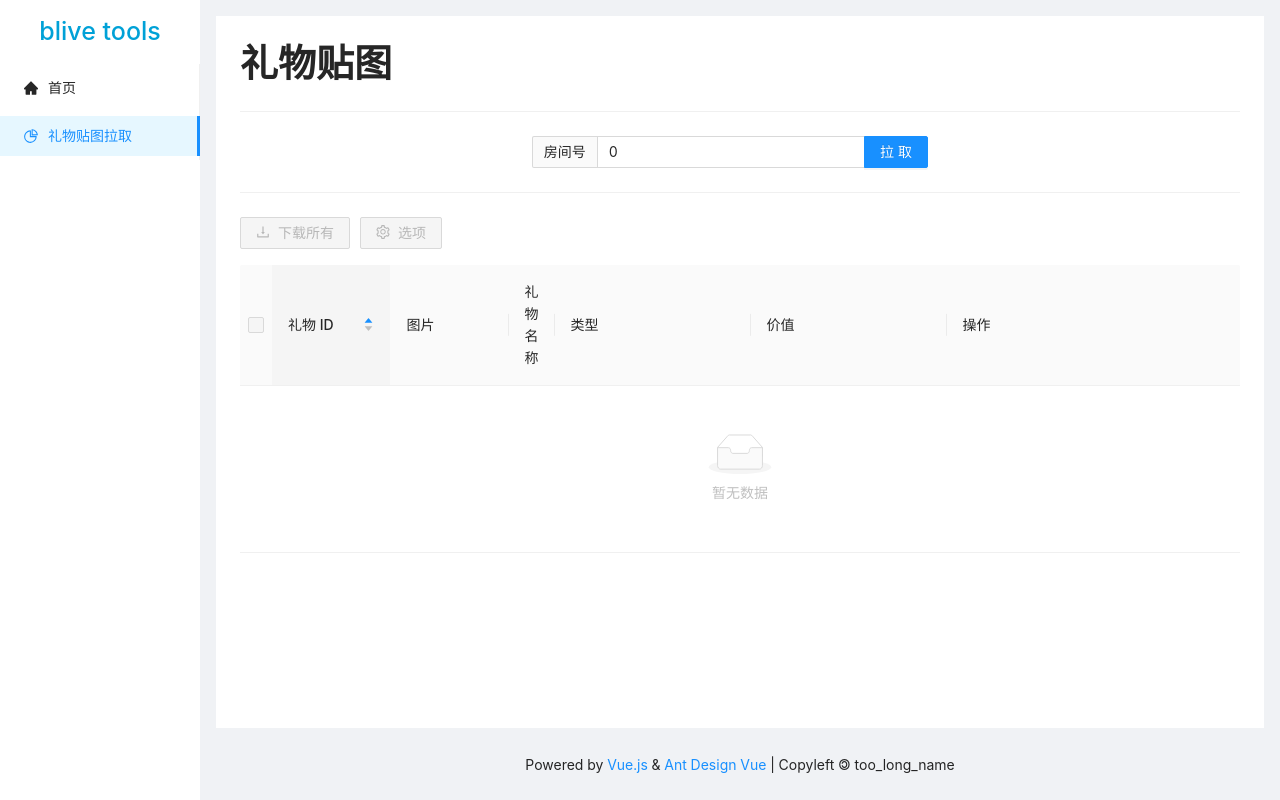
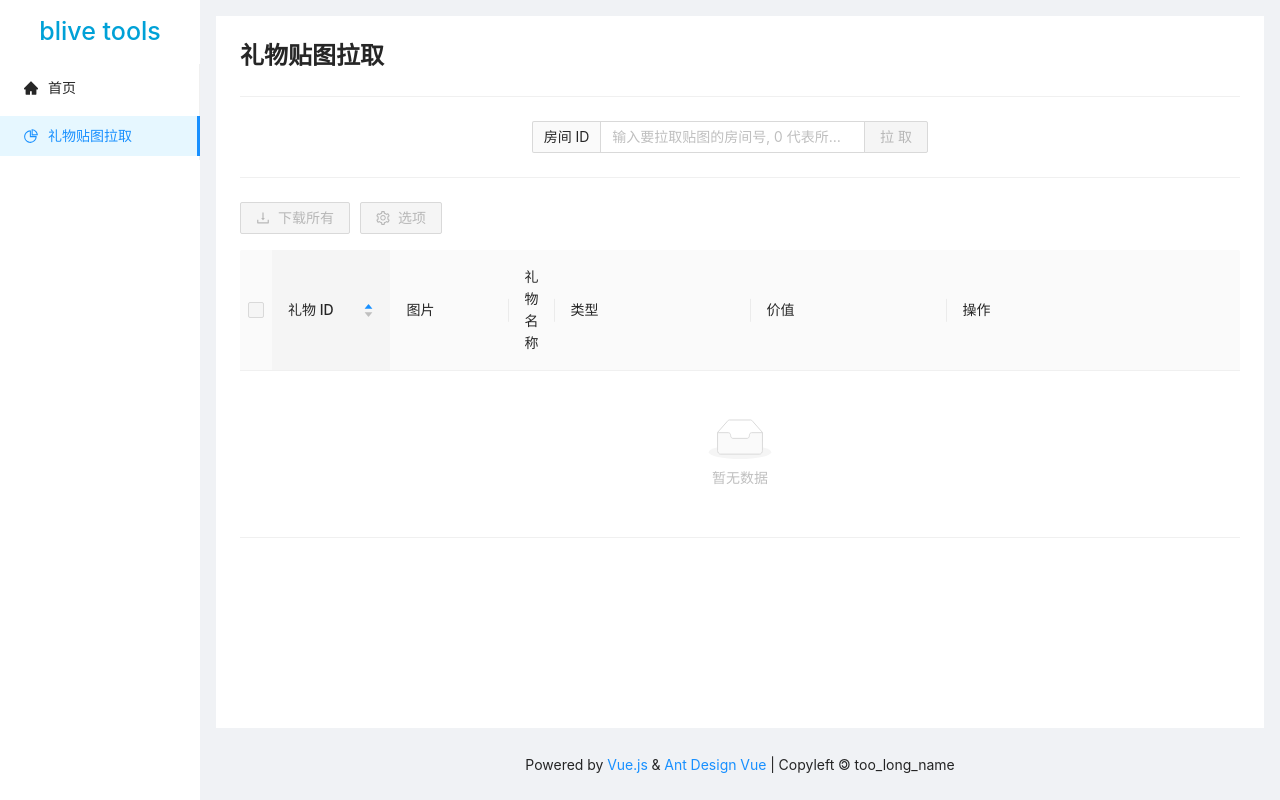
Before and after one commit to Dengzixu/blive-tools-webui, a Vue app: page /gift/image_download in a window 1280 px wide. Built offline with nearby package versions, Linux system fonts and the light colour scheme.

Commit message:
✨ 增加加载进度条
增加加载进度条
优化部分代码逻辑

```diff
--- a/src/api/BLiveAPIProxy.js
+++ b/src/api/BLiveAPIProxy.js
@@ -1,13 +1,17 @@
 import axios from "axios";
 
 export default {
-    giftConfigProxy() {
+    giftConfigProxy(progressPercent) {
         return axios({
             url: "/proxy/https://api.live.bilibili.com/xlive/web-room/v1/giftPanel/giftConfig",
             baseURL: import.meta.env.VITE_PROXY_URL,
             method: "get",
             params: {
                 "platform": "pc"
+            },
+            onDownloadProgress: (progressEvent) => {
+                console.log(progressEvent.loaded / progressEvent.total)
+                progressPercent.value = (progressEvent.loaded / progressEvent.total) * 100;
             }
         });
     },
--- a/src/views/web/gift/NewImgDownloadView.vue
+++ b/src/views/web/gift/NewImgDownloadView.vue
@@ -1,5 +1,5 @@
 <template>
-  <a-typography-title>礼物贴图</a-typography-title>
+  <a-typography-title :level="3">礼物贴图拉取</a-typography-title>
 
   <a-divider/>
 
@@ -7,10 +7,12 @@
     <a-col :span="10">
       <a-input-group compact>
         <a-input v-model:value="roomID"
-                 addon-before="房间号"
+                 addon-before="房间 ID"
                  placeholder="输入要拉取贴图的房间号, 0 代表所有拉取所有贴图"
                  style="width: 80%"/>
-        <a-button type="primary" @click="handlePullImage" :loading="onLoading">拉取</a-button>
+        <a-button type="primary" @click="handlePullImage" :loading="onLoading" :disabled="roomID === ''">拉取</a-button>
+        <a-progress :percent="progressPercent" size="small" v-if="progressPercent > 0"
+                    style="width: 90%;margin: 0 auto"/>
       </a-input-group>
     </a-col>
   </a-row>
@@ -68,7 +70,7 @@
           下载
         </a-button>
 
-        <a-button type="" size="small" @click="handleRAWInfo(record['id'])">
+        <a-button size="small" @click="handleRAWInfo(record['id'])">
           <template #icon>
           </template>
           礼物信息 (RAW)
@@ -89,7 +91,6 @@ import {Modal} from "ant-design-vue";
 import {DownloadOutlined, SettingOutlined} from '@ant-design/icons-vue'
 
 import axios from "axios";
-
 import JSZip from "jszip";
 
 import BLiveAPIProxy from "@/api/BLiveAPIProxy";
@@ -130,9 +131,6 @@ export default {
         width: '300px'
       }];
 
-    const onLoading = ref(false);
-
-    const roomID = ref(0);
     let giftList = reactive({
       list: [],
       map_all: new Map(),
@@ -142,16 +140,28 @@ export default {
       selectedRowKeys: [],
     });
 
+    const onLoading = ref(false);
+
+    const progressPercent = ref(0);
+
+    const roomID = ref('');
+
+    /**
+     * 处理拉取贴图
+     */
     const handlePullImage = () => {
       // 清空原始列表
       giftList.list = [];
       giftList.map_all = new Map();
 
+      // 清空进度条
+      progressPercent.value = 0
+
       // 设置 onLoading 状态
       onLoading.value = true;
 
       // 获取礼物列表
-      BLiveAPIProxy.giftConfigProxy().then(r => {
+      BLiveAPIProxy.giftConfigProxy(progressPercent).then(r => {
         // Response Body
         const responseBody = r.data;
 
@@ -229,10 +239,16 @@ export default {
 
     }
 
+    /**
+     * 处理表单选中项
+     */
     const handleSelectedChange = selectedRowKeys => {
       state.selectedRowKeys = selectedRowKeys;
     };
 
+    /**
+     * 处理表单中下载按钮事件
+     */
     const handleTableDownload = giftID => {
       axios({
         url: giftList.map_all.get(giftID)['img_basic'],
@@ -246,18 +262,18 @@ export default {
           content: e.response ? e.response : '网络错误',
         });
       });
-      ;
-
     }
 
+    /**
+     * 处理显示礼物信息
+     * @param giftID
+     */
     const handleRAWInfo = giftID => {
-
-
       Modal.info({
         title: '礼物信息',
         content: JSON.stringify(giftList.map_all.get(giftID)),
         width: '1000px'
-      })
+      });
     }
 
     const handleDownloadAll = (list) => {
@@ -289,15 +305,16 @@ export default {
       Promise.all(promiseList).then(() => {
         zipFile.generateAsync({type: "blob"}).then(content => {
           FileUtils.saveBlob('贴图.zip', content);
-        })
+        });
       });
     }
 
     return {
       columns,
+      giftList,
       onLoading,
+      progressPercent,
       roomID,
-      giftList,
       handlePullImage,
       handleSelectedChange,
       handleTableDownload,
```
